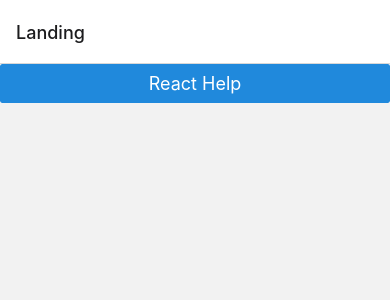
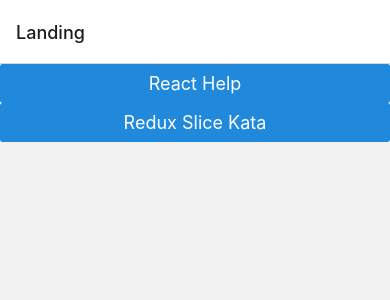
Before and after one commit to tbatty7/ReactNativeKatas, a React Native app: screen /Landing in a window 390 px wide. Shown: the top 300 px of the page. Built offline with nearby package versions, Linux system fonts and the light colour scheme.

Commit message:
added button to navigate to slice kata screen

```diff
--- a/src/LandingScreen.tsx
+++ b/src/LandingScreen.tsx
@@ -7,9 +7,14 @@
     return props.navigation.navigate('Help');
   }
 
+  function handleSliceKataButton() {
+    return props.navigation.navigate('SliceKata');
+  }
+
   return (
     <View>
       <Button title="React Help" onPress={handleHelpButton} />
+      <Button title="Redux Slice Kata" onPress={handleSliceKataButton} />
     </View>
   );
 }
```
Also changed, not shown: 1 other file (tests, documents, lock files or other folders).
